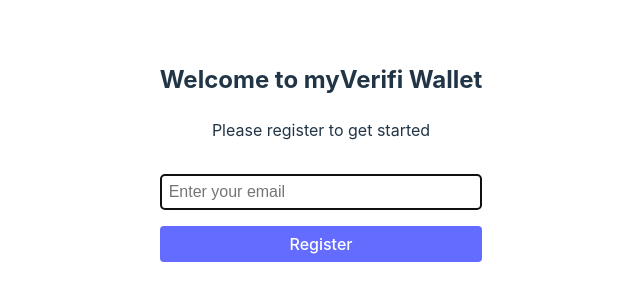
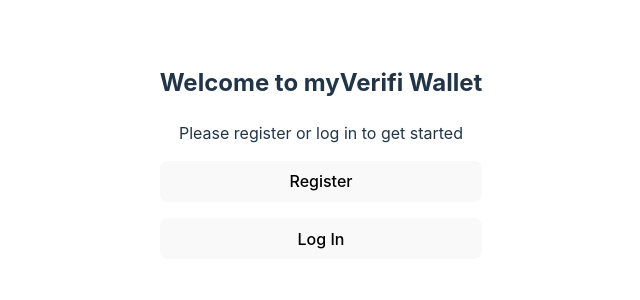
Before and after one commit to DexStephens/myverifi-wallet, a React (Vite) app: page / in a window 1280 px wide. Shown: the part 248-548 px from the top of the page, without its empty margins (319-959 px from the left). Built offline with nearby package versions, Linux system fonts and the light colour scheme.

Commit message:
landing page, login page, back button -- all skeletons

```diff
--- a/src/App.css
+++ b/src/App.css
@@ -75,3 +75,9 @@
 .registration button:hover {
   background-color: #535bf2;
 }
+
+.verticalContainer {
+  display: flex;
+  flex-direction: column;
+  gap: 1rem;
+}
--- a/src/App.tsx
+++ b/src/App.tsx
@@ -2,6 +2,8 @@
 import { Registration } from "./components/Registration";
 import { getWallet } from "./utils/storage.util";
 import { Wallet } from "../types";
+import { Landing } from "./components/Landing";
+import { Login } from "./components/Login";
 import "./App.css";
 
 //TODO: Initial setup with subscription id, email
@@ -13,6 +15,8 @@
 function App() {
   const [wallet, setWallet] = useState<Wallet | null>(null);
   const [loading, setLoading] = useState(true);
+  const [showRegistration, setShowRegistration] = useState(false);
+  const [showLogin, setShowLogin] = useState(false);
 
   useEffect(() => {
     const initWallet = async () => {
@@ -29,7 +33,16 @@
   }
 
   if (!wallet) {
-    return <Registration setWallet={setWallet} />;
+    return showRegistration ? (
+      <Registration setWallet={setWallet} onBack={() => setShowRegistration(false)}/>
+    ) : showLogin ? (
+      <Login onBack={() => setShowLogin(false)}/>
+    ) : (
+      <Landing
+      onRegister={() => setShowRegistration(true)}
+      onLogin={() => setShowLogin(true)}
+      />
+    );
   }
 
   return (
--- /dev/null
+++ b/src/components/Landing.tsx
@@ -0,0 +1,20 @@
+export function Landing(
+  {
+    onRegister,
+    onLogin,
+  }: {
+    onRegister: () => void;
+    onLogin: () => void;
+  }) {
+
+  return (
+    <div className="landing">
+      <h2>Welcome to myVerifi Wallet</h2>
+      <p>Please register or log in to get started</p>
+      <div className="verticalContainer">
+        <button onClick={onRegister}>Register</button>
+        <button onClick={onLogin}>Log In</button>
+      </div>
+    </div>
+  );
+}
--- /dev/null
+++ b/src/components/Login.tsx
@@ -0,0 +1,15 @@
+export function Login({
+    onBack,
+  }: {
+    onBack(): void;
+  }) {
+    return (
+      <div className="login">
+        <button onClick={onBack}>Back</button>
+        <h2>Login</h2>
+        <div className="verticalContainer">
+          <button>Log In</button>
+        </div>
+      </div>
+    );
+  }
--- a/src/components/Registration.tsx
+++ b/src/components/Registration.tsx
@@ -6,8 +6,10 @@
 
 export function Registration({
   setWallet,
+  onBack,
 }: {
   setWallet: React.Dispatch<React.SetStateAction<Wallet | null>>;
+  onBack(): void;
 }) {
   const [email, setEmail] = useState("");
   const inputRef = useRef<HTMLInputElement>(null);
@@ -36,8 +38,8 @@
 
   return (
     <div className="registration">
-      <h2>Welcome to myVerifi Wallet</h2>
-      <p>Please register to get started</p>
+      <button onClick={onBack}>Back</button>
+      <h3>Register</h3>
       <form onSubmit={handleSubmit}>
         <input
           ref={inputRef}
```
